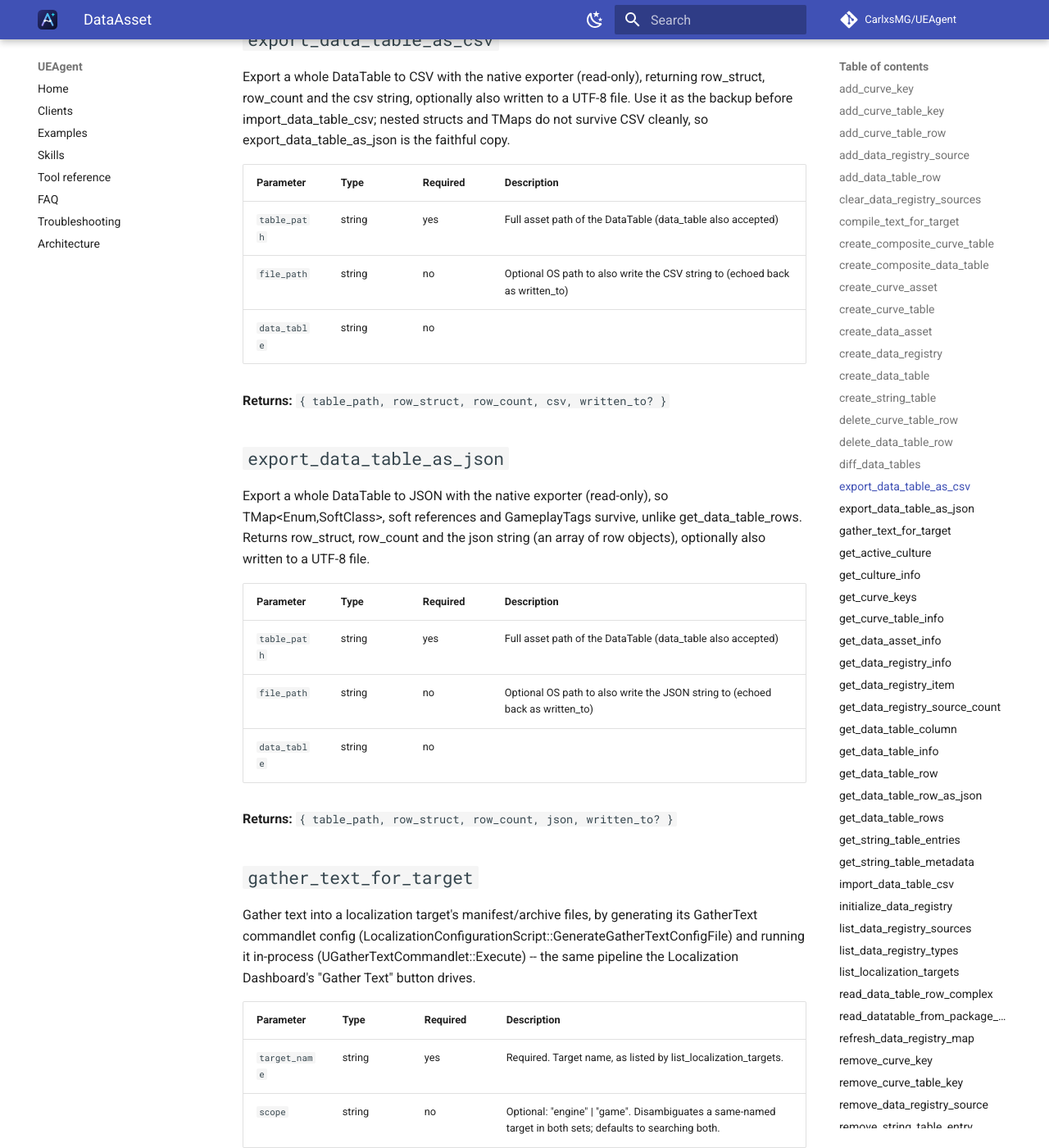
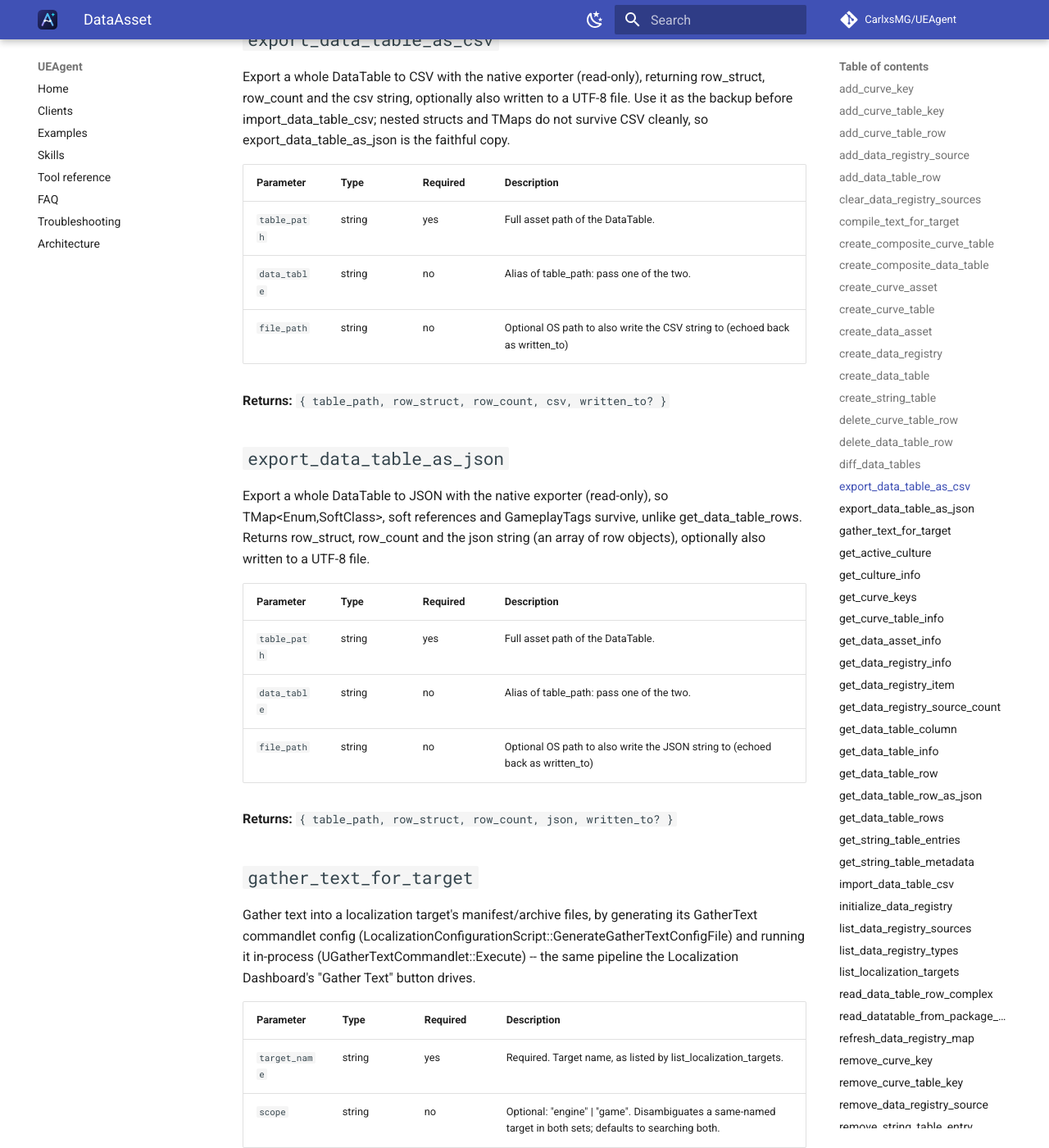
Before and after one commit to CarlxsMG/UEAgent, an MkDocs documentation site: the page built from docs/tools/DataAsset.md, in a window 1280 px wide and 1400 px high, scrolled down 10072 px. Shown: the whole window at 82% size. Built offline with MkDocs 1.6.1 and Material for MkDocs 9.7.7, drawn with Linux system fonts in a browser that asks for light colours; comment, search, counter and statistics services are not loaded; some of the changed text lies outside the part shown.

Commit message:
An alias chain keeps required on its first documented spelling
Two spellings of one parameter, read as `!Try(a) && !Try(b)`, are published
as one required name and one optional alias, and the server refuses a call
that passes only the alias. _prefer_documented moved `required` to a
documented member only when the required one had no description, so
documenting the data_table alias of export_data_table_as_csv,
export_data_table_as_json and get_data_table_column would have moved it onto
data_table and refused every call that passes only table_path: that is why
the rewrite of the tool definitions left those three undocumented.

The required name is now the first spelling the annotation documents. The
data_table alias is documented after table_path, and table_path stays
required.

One other chain moves: set_attach_section_rules documents sequence_name first
and sequence_path as its alias, but required sequence_path, the spelling the
C++ reads first, so a call with only sequence_name was refused: "missing
required parameter 'sequence_path'" on 1.1.0. It now requires sequence_name,
and the same call reaches the handler ("Level sequence 'NoSuchSequence' not
found"). No other tool's schema changes.

```diff
--- a/docs/tools/DataAsset.md
+++ b/docs/tools/DataAsset.md
@@ -232,9 +232,9 @@ Export a whole DataTable to CSV with the native exporter (read-only), returning
 
 | Parameter | Type | Required | Description |
 |---|---|---|---|
-| `table_path` | string | yes | Full asset path of the DataTable (data_table also accepted) |
+| `table_path` | string | yes | Full asset path of the DataTable. |
+| `data_table` | string | no | Alias of table_path: pass one of the two. |
 | `file_path` | string | no | Optional OS path to also write the CSV string to (echoed back as written_to) |
-| `data_table` | string | no |   |
 
 **Returns:** `{ table_path, row_struct, row_count, csv, written_to? }`
 
@@ -244,9 +244,9 @@ Export a whole DataTable to JSON with the native exporter (read-only), so TMap&l
 
 | Parameter | Type | Required | Description |
 |---|---|---|---|
-| `table_path` | string | yes | Full asset path of the DataTable (data_table also accepted) |
+| `table_path` | string | yes | Full asset path of the DataTable. |
+| `data_table` | string | no | Alias of table_path: pass one of the two. |
 | `file_path` | string | no | Optional OS path to also write the JSON string to (echoed back as written_to) |
-| `data_table` | string | no |   |
 
 **Returns:** `{ table_path, row_struct, row_count, json, written_to? }`
 
@@ -346,9 +346,9 @@ Read one column across every row of a DataTable as ExportText strings, so TMaps,
 
 | Parameter | Type | Required | Description |
 |---|---|---|---|
-| `table_path` | string | yes | Full asset path of the DataTable (data_table also accepted) |
+| `table_path` | string | yes | Full asset path of the DataTable. |
 | `column` | string | yes | Name of the column (a field of the row struct, by property or display name) to read across every row |
-| `data_table` | string | no |   |
+| `data_table` | string | no | Alias of table_path: pass one of the two. |
 
 **Returns:** `{ table_path, column, row_struct, row_count, values:{ rowName: exporttext-string } }`
 
```
Also changed, not shown: CHANGELOG.md (+3 -0 lines), docs/tools/Timeline.md (+2 -2 lines), 3 other files.
